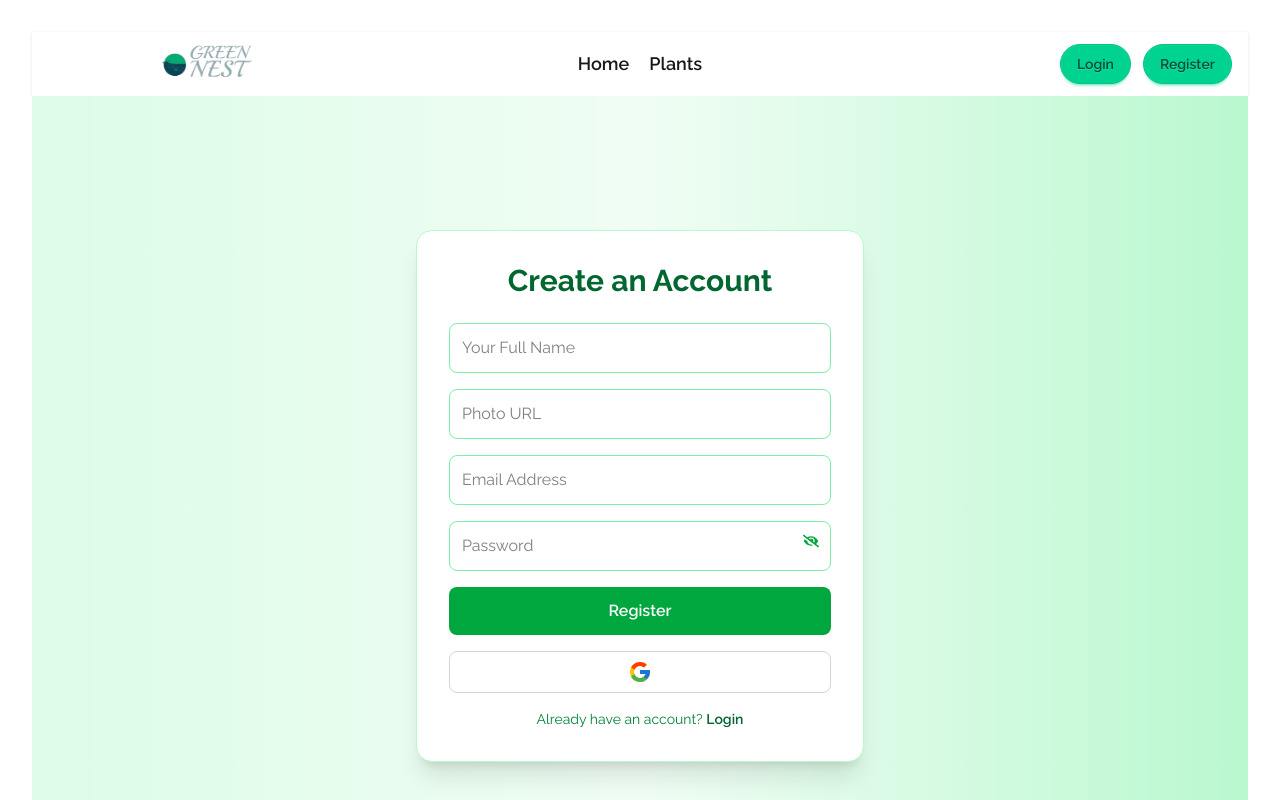
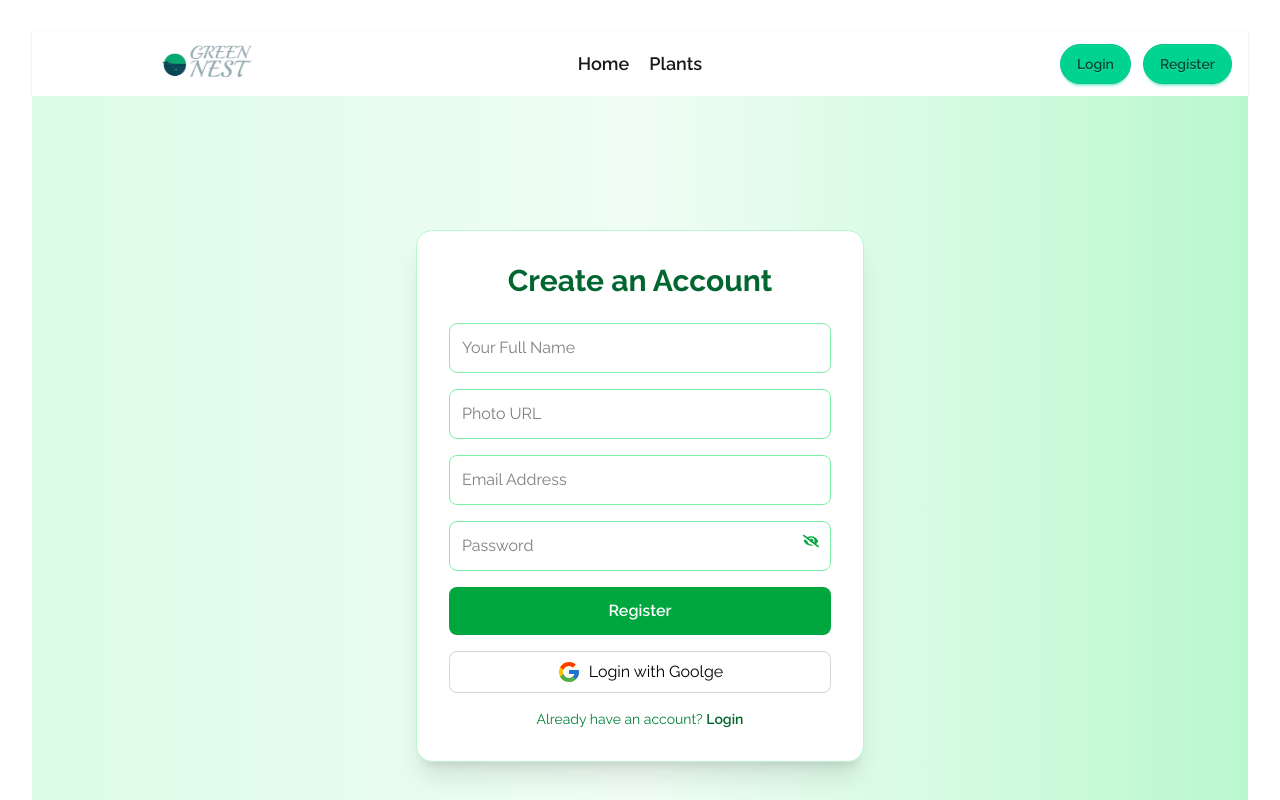
Before and after one commit to Imtius10/Indoor-Plant-Care-Store, a React (Vite) app: page /register in a window 1280 px wide. Shown: the top 800 px of the page. Built offline with nearby package versions, Linux system fonts and the light colour scheme; no server answers.

Commit message:
Fixed some issue

```diff
--- a/src/Pages/Register.jsx
+++ b/src/Pages/Register.jsx
@@ -119,7 +119,7 @@ const Register = () => {
             onClick={handleGoogleSignIn}
             className="flex items-center gap-2 border border-gray-300 p-2 rounded-lg hover:bg-gray-100 w-full justify-center text-black"
           >
-            <FcGoogle size={24} />
+            <FcGoogle size={24} /> <p>Login with Goolge</p>
           </button>
         </div>
 
```
